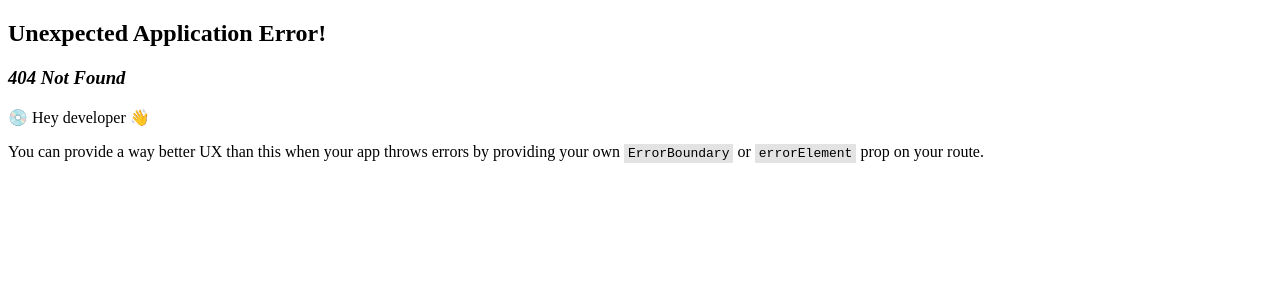
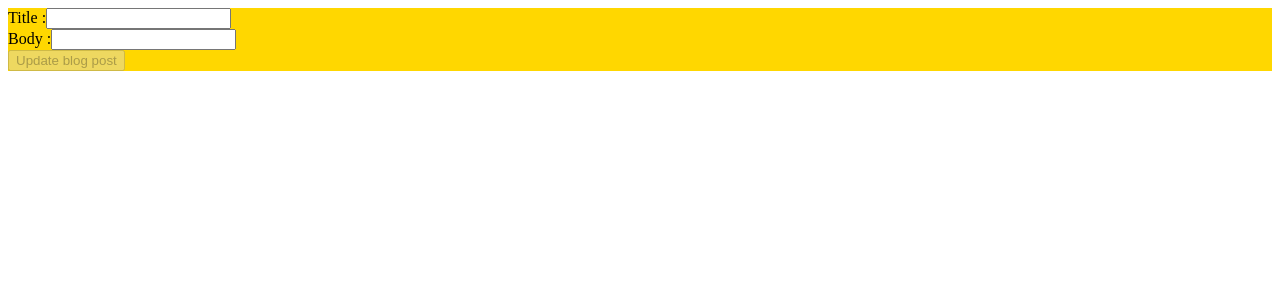
Before and after one commit to ndjerrou/exam_week1_react, a React (Create React App) app: page /posts/update/1 in a window 1280 px wide. Before the commit this address had no page. Shown: the top 300 px of the page. Built offline with nearby package versions, Linux system fonts and the light colour scheme.

Commit message:
projet complete, need to fix the unavailable tn

```diff
--- a/src/routing/BlogPost.js
+++ b/src/routing/BlogPost.js
@@ -37,6 +37,9 @@ function BlogPost() {
           <button onClick={() => navigate(`/posts/delete/${id}`)}>
             Delete post
           </button>
+          <button onClick={() => navigate(`/posts/update/${id}`)}>
+            Update post
+          </button>
         </>
       )}
     </div>
--- a/src/routing/DeleteBlogPost.js
+++ b/src/routing/DeleteBlogPost.js
@@ -17,7 +17,8 @@ function DeleteBlogPost() {
       }
     }
     deleteBlogPost();
-  });
+  }, []);
+
   return <div>{error ? { error } : <h5>Post supprimé confirmation!</h5>}</div>;
 }
 
--- /dev/null
+++ b/src/routing/UpdateBlogPost.js
@@ -0,0 +1,69 @@
+import axios from 'axios';
+import { useState } from 'react';
+import { useNavigate, useParams } from 'react-router-dom';
+
+function UpdateBlogPost() {
+  const { id } = useParams();
+  const [error, setError] = useState('');
+  const [formData, setFormData] = useState({ title: '', body: '' });
+
+  const navigate = useNavigate();
+
+  async function updateBlogPost() {
+    const BASE_URL = 'https://jsonplaceholder.typicode.com';
+    try {
+      axios.put(BASE_URL + `/posts/${id}`, formData);
+      navigate('/');
+    } catch (err) {
+      console.log(err.message);
+      setError(err.message);
+    }
+  }
+
+  const isUpdated = formData.title.length === 0 && formData.body.length === 0;
+  console.log(isUpdated);
+
+  return (
+    <>
+      {' '}
+      {error && <h3>{error}</h3>}
+      <form onSubmit={updateBlogPost}>
+        <div>
+          <label for=''>
+            Title :
+            <input
+              name='title'
+              value={formData.title}
+              onChange={e =>
+                setFormData(prevState => ({
+                  ...prevState,
+                  [e.target.name]: e.target.value,
+                }))
+              }
+            />
+          </label>
+        </div>
+        <div>
+          <label for=''>
+            Body :
+            <input
+              name='body'
+              value={formData.body}
+              onChange={e =>
+                setFormData(prevState => ({
+                  ...prevState,
+                  [e.target.name]: e.target.value,
+                }))
+              }
+            />
+          </label>
+        </div>
+        <button disabled={isUpdated}>Update blog post</button>
+      </form>
+    </>
+  );
+}
+
+export default UpdateBlogPost;
+
+//  <div>{error ? { error } : <h5>Post supprimé confirmation!</h5>}</div>;
--- a/src/routing/routes.js
+++ b/src/routing/routes.js
@@ -3,6 +3,7 @@ import HomePage from './HomePage';
 import BlogPost from './BlogPost';
 import DeleteBlogPost from './DeleteBlogPost';
 import LayoutBlogPost from './LayoutBlogPost';
+import UpdateBlogPost from './UpdateBlogPost';
 
 export const router = createBrowserRouter([
   {
@@ -18,6 +19,10 @@ export const router = createBrowserRouter([
         element: <DeleteBlogPost />,
       },
       {
+        path: 'update/:id',
+        element: <UpdateBlogPost />,
+      },
+      {
         path: ':id',
         element: <BlogPost />,
       },
```
